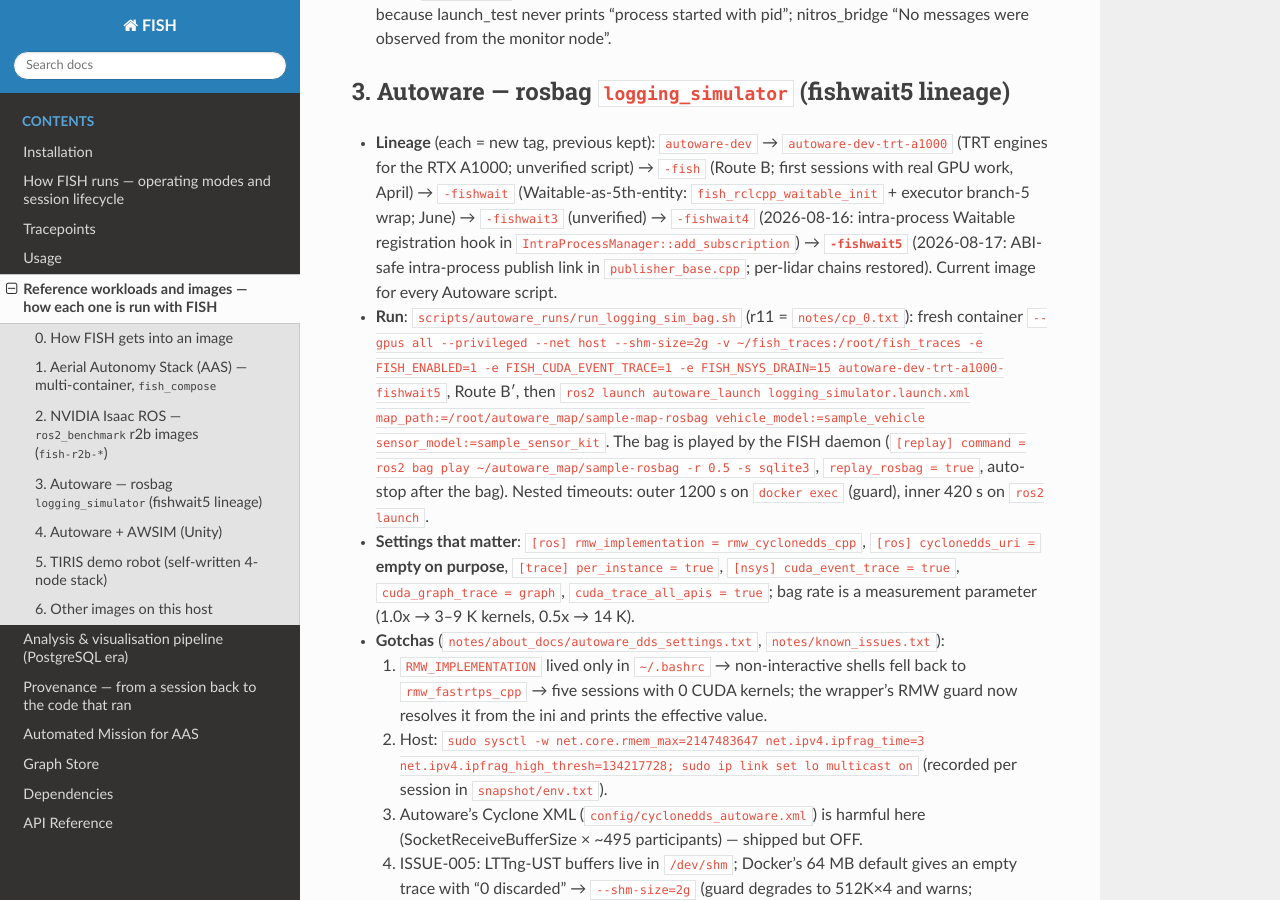
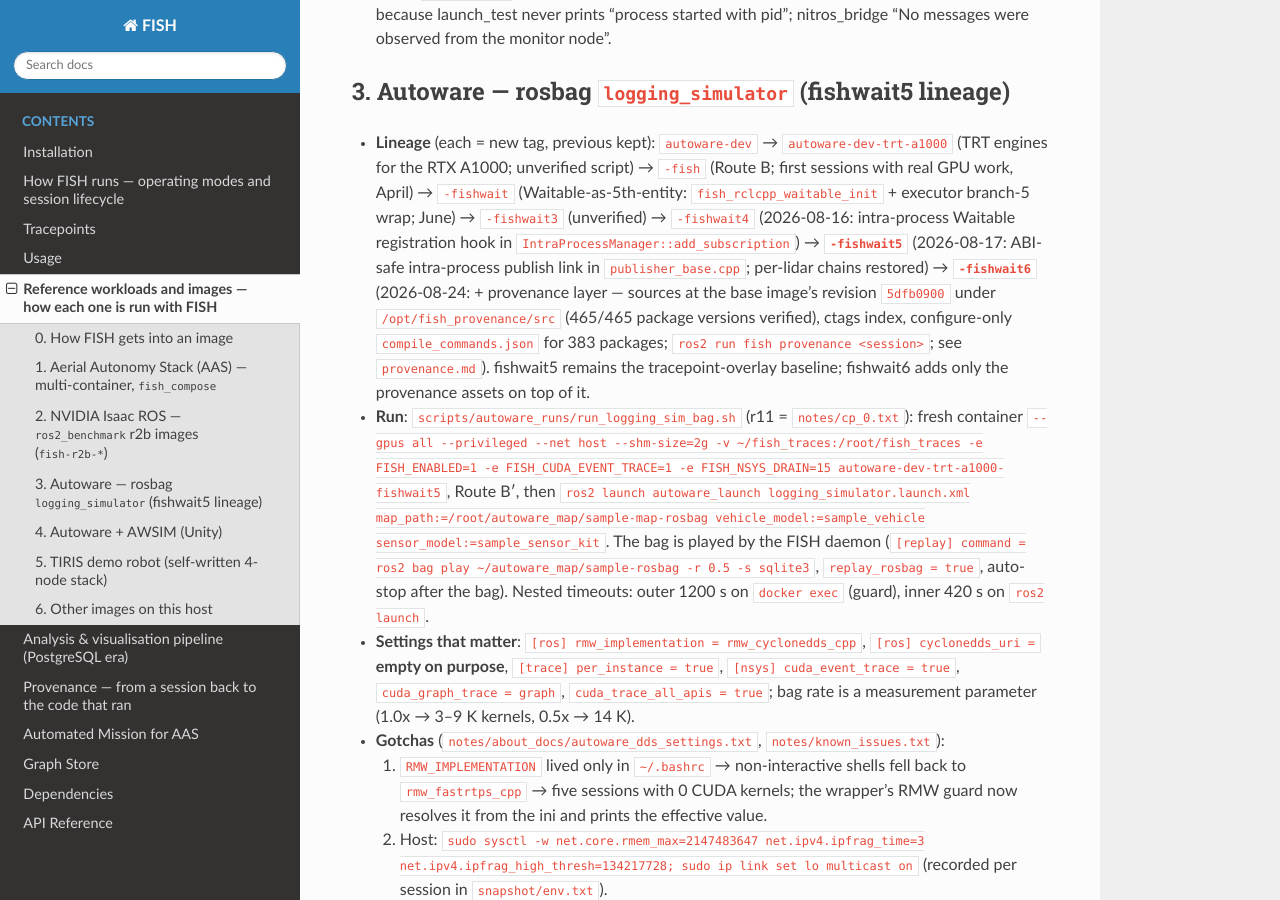
Before and after one commit to FatihTasyaran/FISH_INTERFERE, a Sphinx documentation site: the page built from docs/images.md, in a window 1280 px wide and 900 px high, scrolled down 2693 px. Built offline with Sphinx 7.4.7 and the Read the Docs theme 3.1.0, drawn with Linux system fonts in a browser that asks for light colours.

Commit message:
docs: images — fishwait6 lineage (provenance layer)
Co-Authored-By: Claude Fable 5 <noreply@anthropic.com>

```diff
--- a/docs/images.md
+++ b/docs/images.md
@@ -111,7 +111,12 @@ All routes write sessions to `~/fish_traces/fish_<YYYYMMDD_HHMMSS>/{ros2,nsys,fi
   (2026-08-16: intra-process Waitable registration hook in
   `IntraProcessManager::add_subscription`) → **`-fishwait5`** (2026-08-17:
   ABI-safe intra-process publish link in `publisher_base.cpp`; per-lidar
-  chains restored). Current image for every Autoware script.
+  chains restored) → **`-fishwait6`** (2026-08-24: + provenance layer —
+  sources at the base image's revision `5dfb0900` under `/opt/fish_provenance/src`
+  (465/465 package versions verified), ctags index, configure-only
+  `compile_commands.json` for 383 packages; `ros2 run fish provenance <session>`;
+  see `provenance.md`). fishwait5 remains the tracepoint-overlay baseline; fishwait6
+  adds only the provenance assets on top of it.
 * **Run**: `scripts/autoware_runs/run_logging_sim_bag.sh` (r11 = `notes/cp_0.txt`):
   fresh container `--gpus all --privileged --net host --shm-size=2g -v
   ~/fish_traces:/root/fish_traces -e FISH_ENABLED=1 -e FISH_CUDA_EVENT_TRACE=1
```
